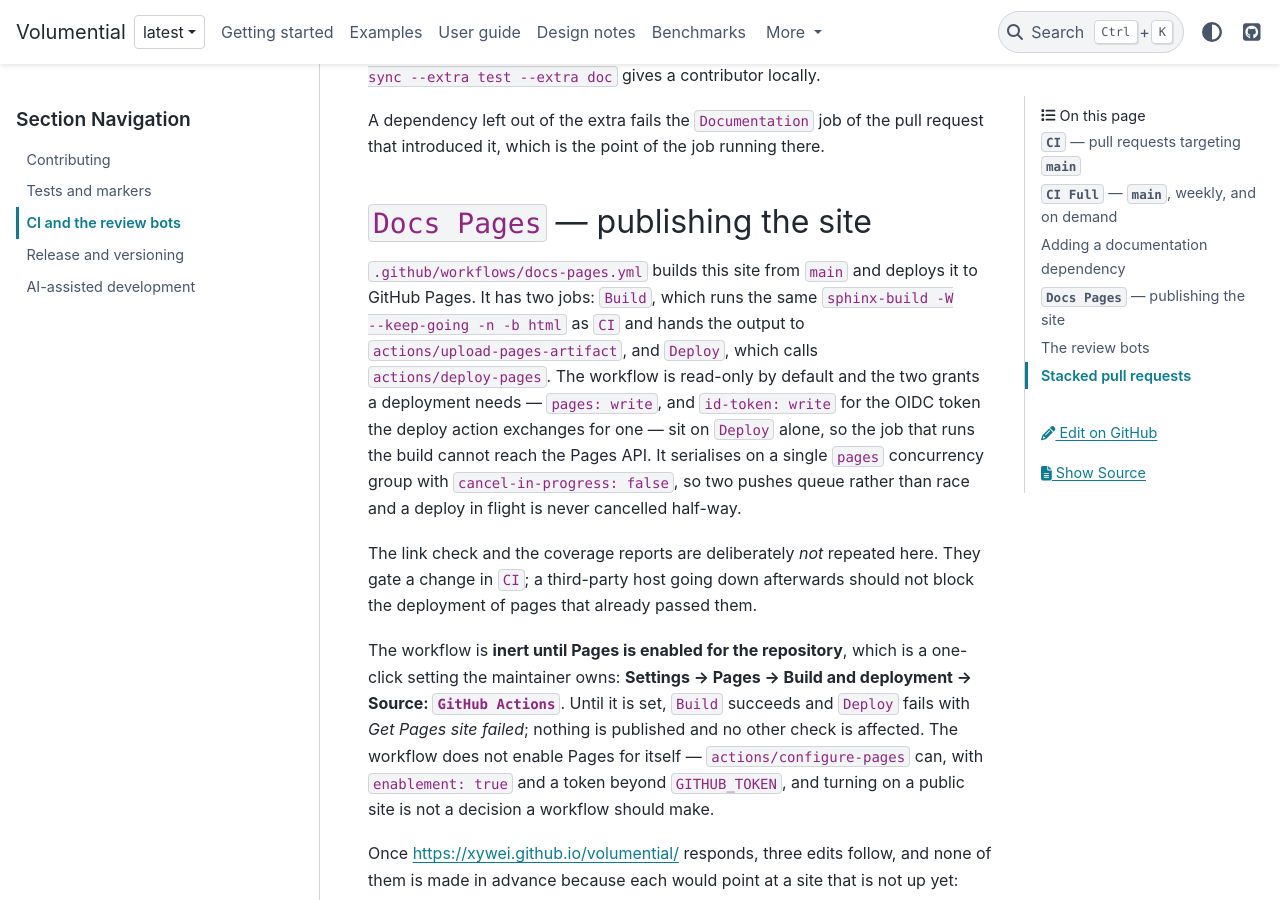
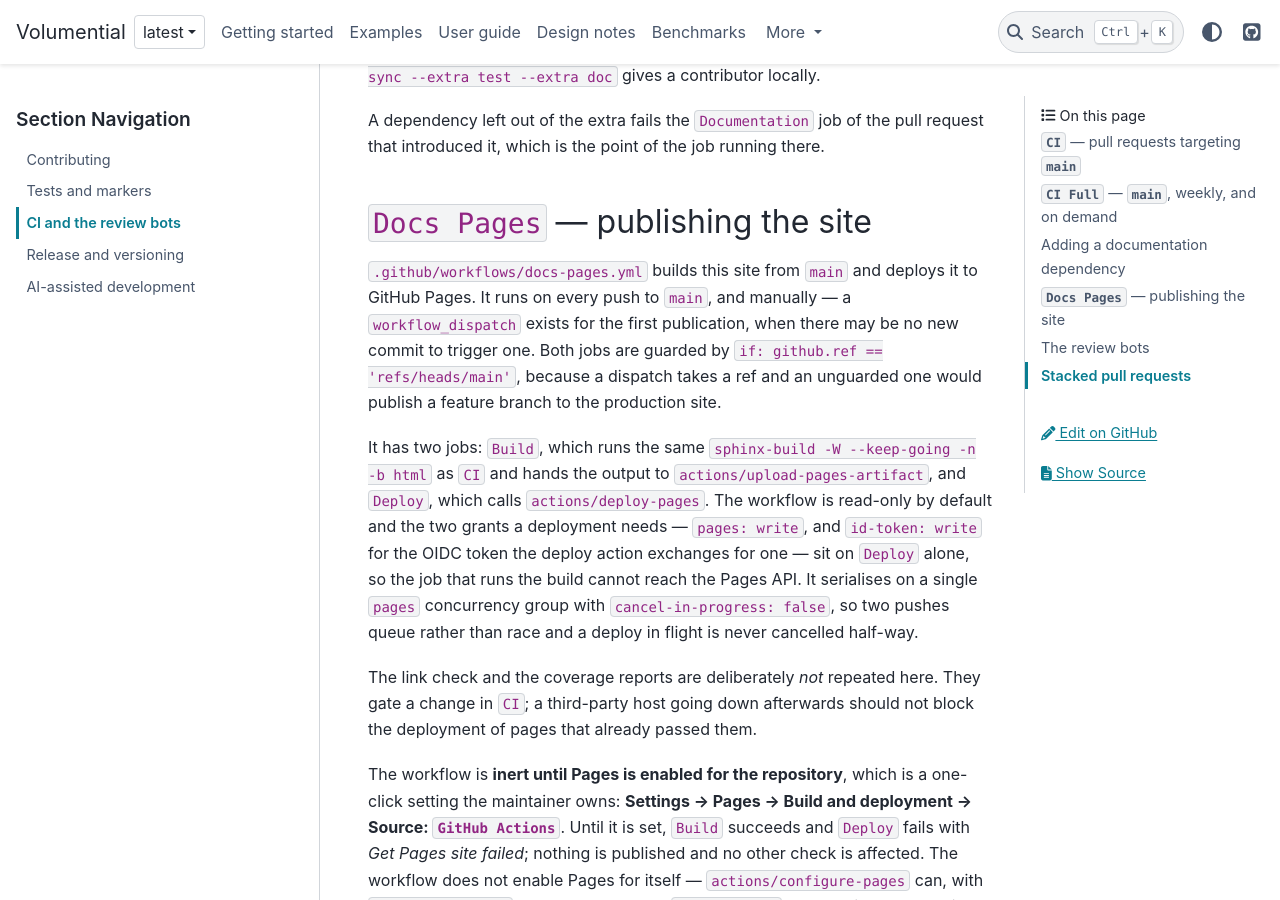
Before and after one commit to xywei/volumential, a Sphinx documentation site: the page built from doc/source/development/ci.md, in a window 1280 px wide and 900 px high, scrolled down 2420 px. Built offline with Sphinx 7.4.7 and the PyData theme 0.15.4, drawn with Linux system fonts in a browser that asks for light colours.

Commit message:
ci(docs): publish only from main, dispatch or not
workflow_dispatch takes a ref, so a manual run with a feature branch or a tag
selected would have built that ref and published it to the production site --
the one surface this workflow was written to keep under the maintainer's
control.

Guard both jobs with github.ref == 'refs/heads/main'.  The dispatch trigger
itself stays, because the first publication after Pages is enabled may have no
new commit on main to trigger one; it now does nothing from any other ref.

```diff
--- a/doc/source/development/ci.md
+++ b/doc/source/development/ci.md
@@ -78,7 +78,13 @@ request that introduced it, which is the point of the job running there.
 ## `Docs Pages` — publishing the site
 
 `.github/workflows/docs-pages.yml` builds this site from `main` and deploys it
-to GitHub Pages. It has two jobs: `Build`, which runs the same
+to GitHub Pages. It runs on every push to `main`, and manually — a
+`workflow_dispatch` exists for the first publication, when there may be no new
+commit to trigger one. Both jobs are guarded by
+`if: github.ref == 'refs/heads/main'`, because a dispatch takes a ref and an
+unguarded one would publish a feature branch to the production site.
+
+It has two jobs: `Build`, which runs the same
 `sphinx-build -W --keep-going -n -b html` as `CI` and hands the output to
 `actions/upload-pages-artifact`, and `Deploy`, which calls
 `actions/deploy-pages`. The workflow is read-only by default and the two
```
Also changed, not shown: 1 other file.
